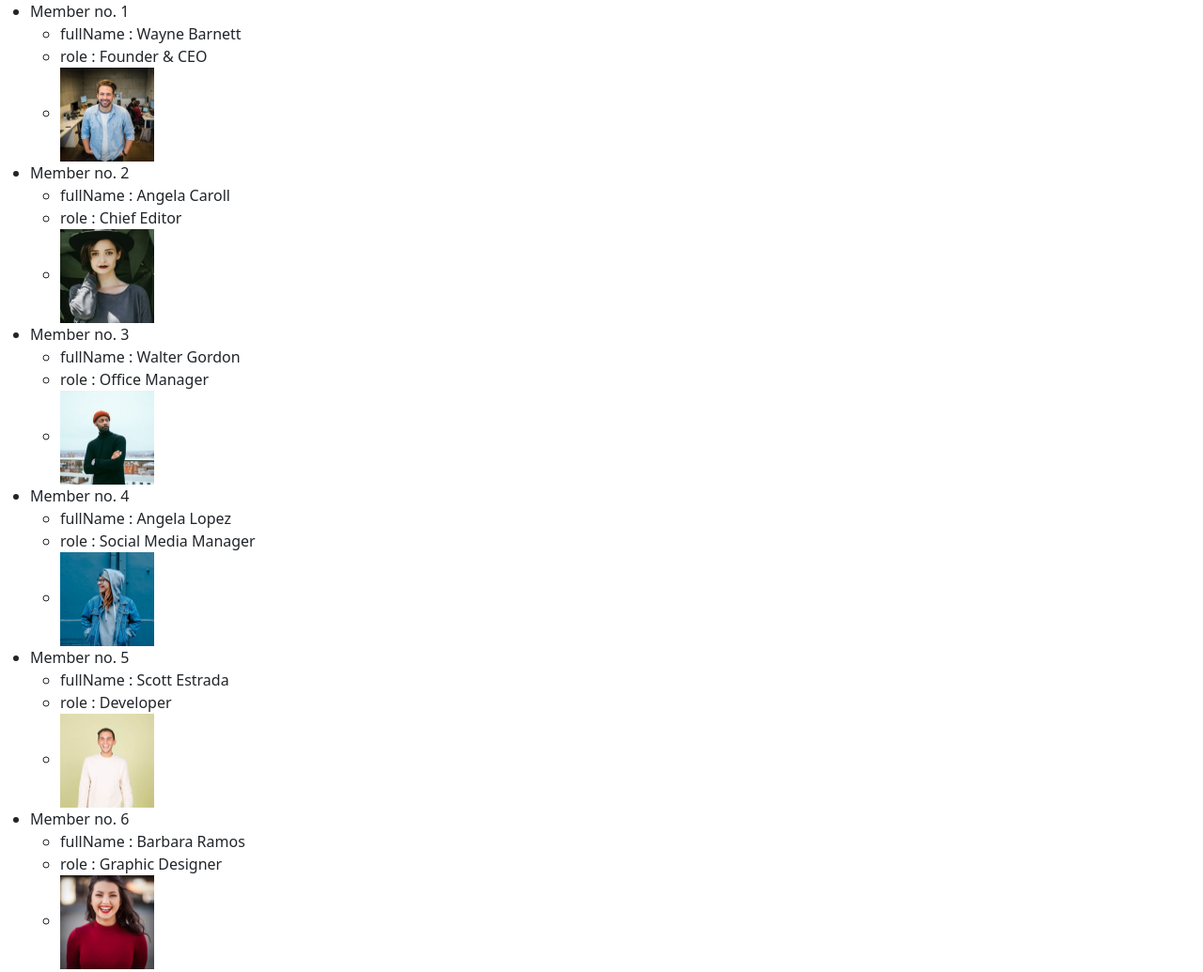
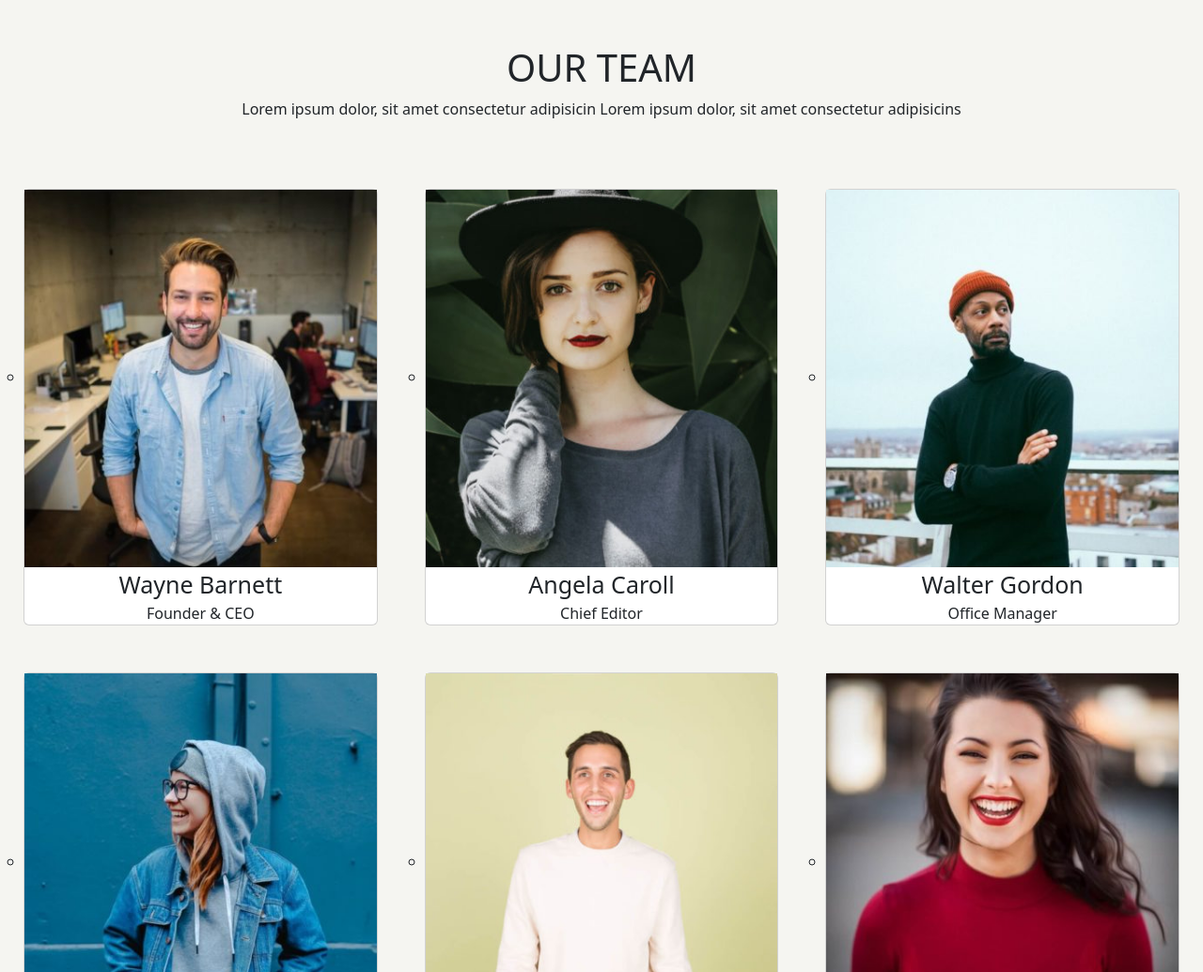
Before and after one commit to PasqualePedoto/js-our-team, a plain HTML site: page index.html in a window 1280 px wide. Shown: the top 1035 px of the page at 94% size. Drawn offline with nearby package versions, Linux system fonts and the light colour scheme.

Commit message:
BONUS 2 complete

```diff
--- a/css/style.css
+++ b/css/style.css
@@ -1,4 +1,70 @@
-img {
-    width: 100px;
-    height: 100px;
+/* Settiamo il colore del body */
+
+body {
+    background-color: #F5F5F1;
 }
+
+/* Le immagini devono occupare tutto lo spazio del contenitore */
+
+img,
+.photo {
+    width: 100%;
+}
+
+/*
+Servendoci delle classi 'photo' e 'description' risistemiamo le immagini e le descrizioni
+utilizzando la proprietà order di flex
+*/
+
+.photo {
+    order: 0;
+}
+
+.description {
+    order: 1;
+
+    width: 100%;
+
+    display: flex;
+    justify-content: center;
+}
+
+/* Cambiamo il font-size in modo da mostrare più grande il nome */
+
+.full-name {
+    font-size: 25px;
+}
+
+/* Settiamo i margini alle card */
+
+.card {
+    margin: 25px;
+}
+
+main>ul {
+    list-style-type: none;
+
+    display: flex;
+    flex-wrap: wrap;
+}
+
+/* Settiamo le impostazioni di flex */
+
+li>ul {
+    padding: 0;
+}
+
+/* Disponiamo a 3 a 3 le card */
+
+li {
+    width: calc(100% /3 - 50px);
+}
+
+/* In tal modo organizziamo la card internamente */
+
+.inside-ul {
+    display: flex;
+    flex-direction: column;
+    justify-content: center;
+    align-items: stretch;
+}
--- a/index.html
+++ b/index.html
@@ -20,9 +20,23 @@
 </head>
 
 <body>
+    <!-- Header -->
+    <header>
+        <div class="conatainer">
+            <div class="row">
+                <div class="col-12">
+                    <div class="text-center m-5">
+                        <h1>OUR TEAM</h1>
+                        <p>Lorem ipsum dolor, sit amet consectetur adipisicin Lorem ipsum dolor, sit amet consectetur
+                            adipisicins</p>
+                    </div>
+                </div>
+            </div>
+        </div>
+    </header>
     <!-- Area contenuti principali -->
     <main>
-        <ul id="member-list">
+        <ul id="member-list" class="p-0">
         </ul>
     </main>
     <script src="js/script.js"></script>
--- a/js/script.js
+++ b/js/script.js
@@ -107,21 +107,51 @@ const memberList = document.getElementById('member-list');
 
 // Trasformare la stringa foto in una immagine effettiva
 
+// for (let i = 0; i < teamMembers.length; i++) {
+//     const currentMember = teamMembers[i];
+
+//     const element = document.createElement('li');
+//     const insideList = document.createElement('ul');
+//     element.appendChild(insideList);
+
+//     for (let key in currentMember) {
+//         const insideElement = document.createElement('li');
+//         if (key === 'stringPhoto') {
+//             insideElement.classList.add('photo');
+//             const memberImg = `<img src="img/${currentMember[key]}" alt="img-${i + 1}">`;
+//             insideElement.innerHTML = memberImg;
+//         } else {
+//             insideElement.innerText = key + ' : ' + currentMember[key];
+//         }
+//         insideList.appendChild(insideElement);
+//     }
+
+//     memberList.appendChild(element)
+// }
+
+// # BONUS 2
+
+// Organizzare i singoli membri in card/schede
+
 for (let i = 0; i < teamMembers.length; i++) {
     const currentMember = teamMembers[i];
 
     const element = document.createElement('li');
-    element.innerText = `Member no. ${i + 1}`;
+    element.classList.add('card');
     const insideList = document.createElement('ul');
+    insideList.classList.add('inside-ul');
     element.appendChild(insideList);
 
     for (let key in currentMember) {
         const insideElement = document.createElement('li');
         if (key === 'stringPhoto') {
+            insideElement.classList.add('photo');
             const memberImg = `<img src="img/${currentMember[key]}" alt="img-${i + 1}">`;
             insideElement.innerHTML = memberImg;
         } else {
-            insideElement.innerText = key + ' : ' + currentMember[key];
+            if (key === 'fullName') insideElement.classList.add('full-name');
+            insideElement.classList.add('description');
+            insideElement.innerText = currentMember[key];
         }
         insideList.appendChild(insideElement);
     }
```
